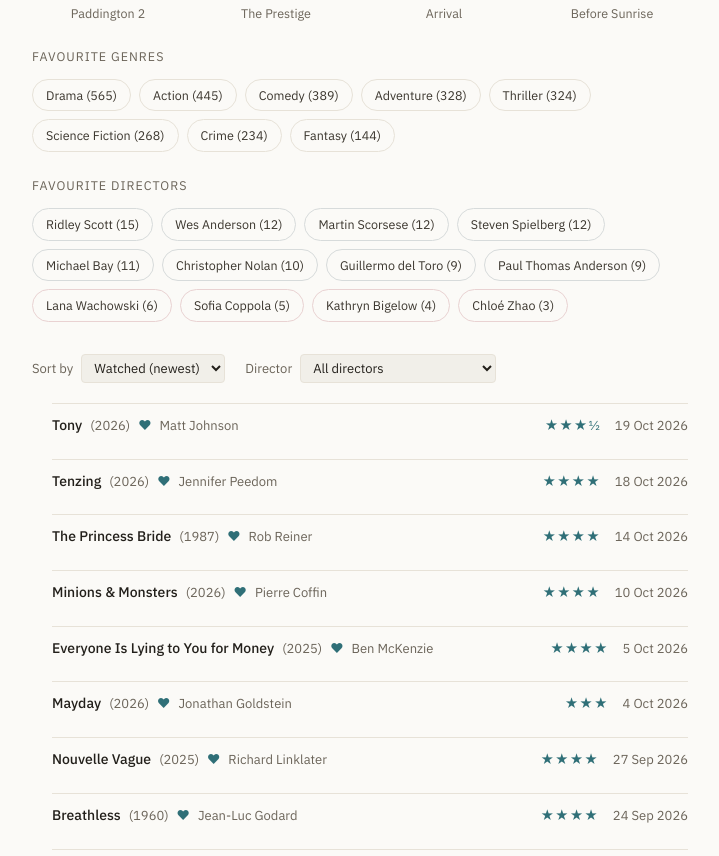
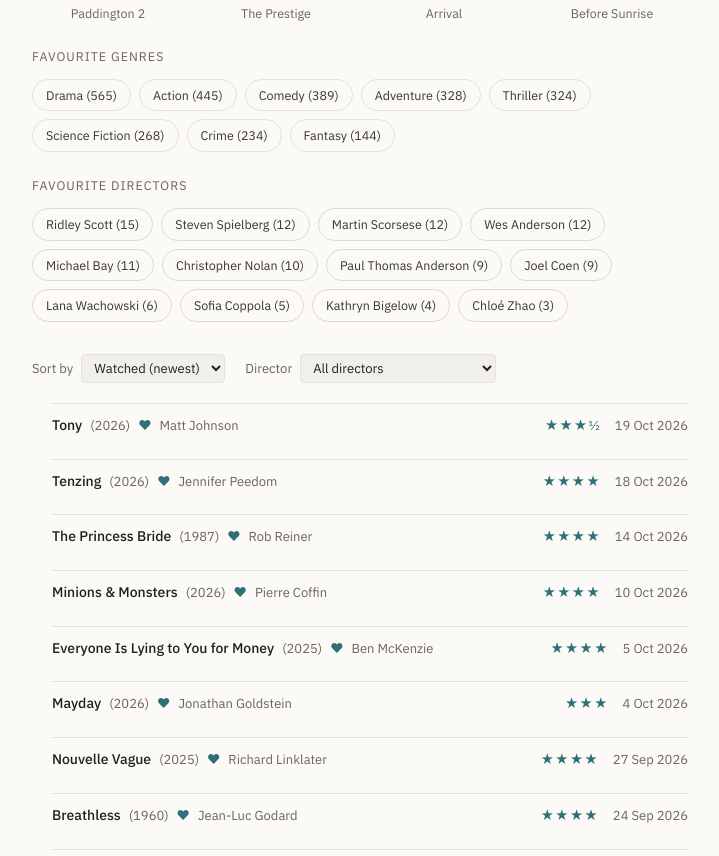
Before and after one commit to jameshoweee/jameshoweee.github.io, a Jekyll site: the page built from personal/movies.md, in a window 1280 px wide and 900 px high, scrolled down 519 px, cut to the strip 44-900 px from the top of the window. Shown: the whole strip, without its empty margins (280-999 px from the left). Built offline with Jekyll 4.4.1, drawn with Linux system fonts in a browser that asks for light colours.

Commit message:
Update movie genres/directors from TMDB

```diff
--- a/_data/movie_stats.yml
+++ b/_data/movie_stats.yml
@@ -23,19 +23,19 @@ top_genres:
 top_directors:
 - name: Ridley Scott
   count: 15
-- name: Wes Anderson
+- name: Steven Spielberg
   count: 12
 - name: Martin Scorsese
   count: 12
-- name: Steven Spielberg
+- name: Wes Anderson
   count: 12
 - name: Michael Bay
   count: 11
 - name: Christopher Nolan
   count: 10
-- name: Guillermo del Toro
+- name: Paul Thomas Anderson
   count: 9
-- name: Paul Thomas Anderson
+- name: Joel Coen
   count: 9
 top_women_directors:
 - name: Lana Wachowski
```
